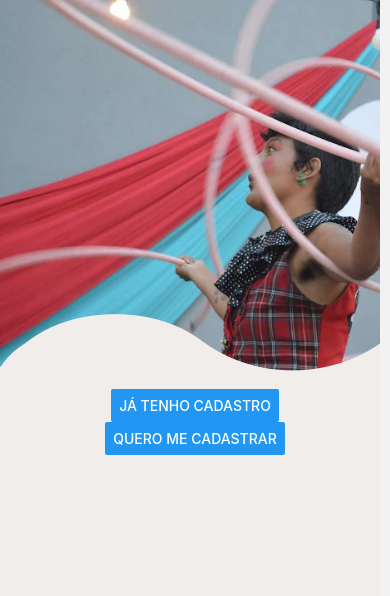
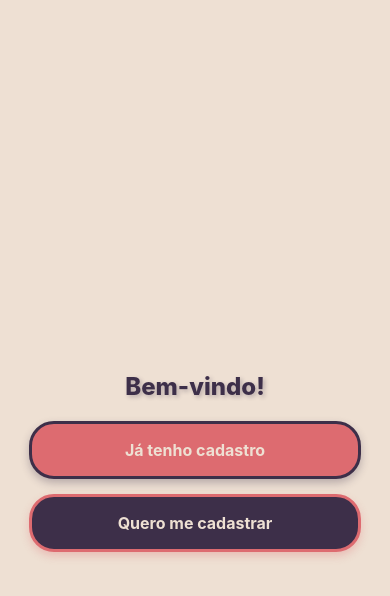
Before and after one commit to analu65/TCC---solaris, a React Native app: screen /Selection in a window 390 px wide. Shown: the top 596 px of the page. Built offline with nearby package versions, Linux system fonts and the light colour scheme.

Commit message:
selection e cadastro

```diff
--- a/App.js
+++ b/App.js
@@ -1,7 +1,7 @@
 
 import { StyleSheet, Text, View } from 'react-native';
 import { NavigationContainer } from '@react-navigation/native';
-import { createStackNavigator } from '@react-navigation/stack';
+import { createStackNavigator, cardStyleInterpolator, CardStyleInterpolators } from '@react-navigation/stack';
 import { createBottomTabNavigator } from '@react-navigation/bottom-tabs';
 import MaterialCommunityIcons from '@expo/vector-icons/MaterialCommunityIcons';
 import Home from './screens/Home';
@@ -37,7 +37,9 @@ export default function App() {
   <StatusBar style="auto" />
     return(
         <NavigationContainer>
-          <Stack.Navigator>
+          <Stack.Navigator screenOptions={{
+        cardStyleInterpolator: CardStyleInterpolators.forHorizontalIOS
+      }}>
             <Stack.Screen options={{headerShown: false}} name='Selection' component={Selection}></Stack.Screen>
             <Stack.Screen name='Login' component={Login}></Stack.Screen>
             <Stack.Screen name='signUp' component={signUp}></Stack.Screen>
--- a/screens/selection.js
+++ b/screens/selection.js
@@ -1,20 +1,39 @@
-import { StyleSheet, View, Button, ImageBackground } from "react-native";
+import { StyleSheet, View, Button, ImageBackground, Text, Animated, TouchableOpacity } from "react-native";
+import React from 'react';
+
 export default function Selection({navigation}){
     return(
+        <View style={styles.container}>
+            {/*<ImageBackground source={require('../fotossolaris/begemelhor2.png')} style={styles.imgbackground}>*/}
 
-        <View style={styles.container}>
-        <ImageBackground source={require('../fotossolaris/begemelhor2.png')} style={styles.imgbackground}>
-            <View style={styles.buttonsignup}>
-            <Button
-            title="Já tenho cadastro"
+
+                <Text style={styles.welcomeTitle}> Bem-vindo! </Text>
+
+
+                {/* CONTAINER DOS BOTÕES */}
+                <View style={styles.circusButtonsContainer}>
+
+                    {/* BOTÃO DE LOGIN COM ESTILO DE CIRCO */}
+                    <View style={[styles.buttonsignup, styles.loginButtonWrapper]}>
+                        <TouchableOpacity
+                            style={styles.circusLoginButton}
                             onPress={() => navigation.navigate('Login')}
-        />
+                            activeOpacity={0.8}
+                        >
+                            <Text style={styles.loginButtonText}>Já tenho cadastro</Text>
+                        </TouchableOpacity>
                     </View>
-        <Button
-            title="Quero me cadastrar"
+
+                    <TouchableOpacity
+                        style={styles.circusRegisterButton}
                         onPress={() => navigation.navigate('signUp')}
-        />
-        </ImageBackground>
+                        activeOpacity={0.8} //opacidade quando ele ta ativo, quando aperta o botão
+                    >
+                        <Text style={styles.registerButtonText}>Quero me cadastrar</Text>
+                    </TouchableOpacity>
+                </View>
+
+            {/*</ImageBackground>*/}
         </View>
     );
 }
@@ -22,13 +41,114 @@ export default function Selection({navigation}){
 const styles = StyleSheet.create({
     container: {
         flex: 1,
+        backgroundColor: '#eee0d3',
+        justifyContent: 'center',
+        alignItems: 'center',
     },
-imgbackground: {
+    imgbackground: { //guarda p depois botar a image
         flex: 1,
         justifyContent: 'center',
         alignItems: 'center',
     },
     buttonsignup: {
-    color: '#e6a09e'
-}
-})
+    },
+
+
+    welcomeTitle: {
+        fontSize: 24,
+        fontWeight: '800',
+        color: '#3d2f49',
+        marginBottom: 20,
+        marginTop: 100,
+        textAlign: 'center',
+        textShadowColor: 'rgba(61, 47, 73, 0.3)',
+        textShadowOffset: { width: 2, height: 2 },
+        textShadowRadius: 4,
+    },
+
+
+
+    circusButtonsContainer: {
+        alignItems: 'center',
+        width: '85%',
+        marginBottom: 20,
+    },
+
+
+    loginButtonWrapper: {
+        width: '100%',
+        marginBottom: 15,
+    },
+
+
+    circusLoginButton: {
+        backgroundColor: '#dd6b70',
+        paddingVertical: 16,
+        paddingHorizontal: 25,
+        borderRadius: 25,
+        alignItems: 'center',
+        justifyContent: 'center',
+        borderWidth: 3,
+        borderColor: '#3d2f49',
+        elevation: 8,
+        shadowColor: '#3d2f49',
+        shadowOffset: {
+            width: 0,
+            height: 4,
+        },
+        shadowOpacity: 0.3,
+        shadowRadius: 8,
+    },
+
+    circusRegisterButton: {
+        backgroundColor: '#3d2f49',
+        paddingVertical: 16,
+        paddingHorizontal: 25,
+        borderRadius: 25,
+        alignItems: 'center',
+        justifyContent: 'center',
+        borderWidth: 3,
+        borderColor: '#dd6b70',
+        width: '100%',
+        elevation: 8,
+        shadowColor: '#dd6b70',
+        shadowOffset: {
+            width: 0,
+            height: 4,
+        },
+        shadowOpacity: 0.3,
+        shadowRadius: 8,
+    },
+
+    loginButtonText: {
+        color: '#eee0d3',
+        fontSize: 16,
+        fontWeight: '700',
+        textAlign: 'center',
+    },
+
+    registerButtonText: {
+        color: '#eee0d3',
+        fontSize: 16,
+        fontWeight: '700',
+        textAlign: 'center',
+    },
+
+
+    starsContainer: {
+        position: 'absolute',
+        top: 0,
+        left: 0,
+        right: 0,
+        bottom: 0,
+        pointerEvents: 'none',
+    },
+
+    star: {
+        position: 'absolute',
+        fontSize: 20,
+        textShadowColor: 'rgba(0,0,0,0.3)',
+        textShadowOffset: { width: 1, height: 1 },
+    },
+
+});
--- a/screens/signup.js
+++ b/screens/signup.js
@@ -1,14 +1,71 @@
-import { StyleSheet, Text, View, Button, Image, TextInput, ImageBackground } from "react-native";
+import { View,StyleSheet, Text, Image, TextInput, ImageBackground, Button} from "react-native";
 import { useState } from "react";
-import { createUserWithEmailAndPassword } from "firebase/auth";
-import { auth } from "../controller";
+export default function signUp({navigation}){
+    const [email, setEmail] = useState('');
+    const [senha, setSenha] = useState('');
 
-export default function signUp({navigation}){
+    const signupUser = () => {
+        createUserWithEmailAndPassword(auth, email, senha)
+        .then((userCredential) => {
+            console.log('Usuário cadastrado.', userCredential.user.email);
+            navigation.navigate('Login');
+        })
+        .catch((error) => {
+            console.log('Erro.', error.message);
+        });
+    };
+
     return (
-        <View>
-            <Text>
-                isso eh o cadastro
+        <View style={styles.container}>
+            <Text style={styles.title}>
+                É novo? Faça seu cadastro
             </Text>
+            <Text style={styles.subtitle}>Preencha um formulário para realizar a inscrição</Text>
+            <TextInput style={styles.input}
+            placeholder="Digite seu E-mail"
+            value={email}
+            onChangeText={setEmail}></TextInput>
         </View>
     );
 }
+
+const styles = StyleSheet.create({
+    container: {
+        flex: 1,
+        backgroundColor: '#eee0d3',
+        justifyContent: 'center',
+        alignItems: 'center'
+    },
+    title: {
+        fontSize: 24,
+        fontWeight: '800',
+        color: '#3d2f49',
+        textAlign: 'center',
+        textShadowColor: 'rgba(61, 47, 73, 0.3)',
+        textShadowOffset: { width: 2, height: 2 },
+        textShadowRadius: 4,
+    },
+    subtitle: {
+        fontSize: 13,
+        fontWeight: '800',
+        color: '#3d2f49',
+        textAlign: 'center',
+        textShadowColor: 'rgba(61, 47, 73, 0.3)',
+        textShadowOffset: { width: 2, height: 2 },
+        textShadowRadius: 4,
+        maxWidth: '85%',
+        marginTop: 6
+    },
+    input: {
+            width: '80%',
+            height: 50,
+            borderColor: '#ccc',
+            borderWidth: 1,
+            borderRadius: 12,
+            backgroundColor: '#fff',
+            marginTop: 20,
+            paddingHorizontal: 10,
+            fontSize: 16,
+            color: '#333',
+    }
+})
```
Lines whose indentation alone changed are shown as unchanged.
